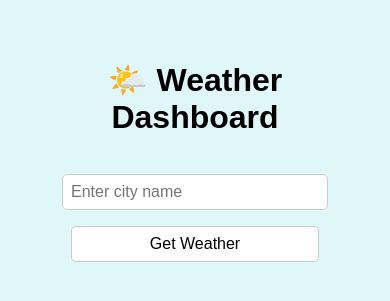
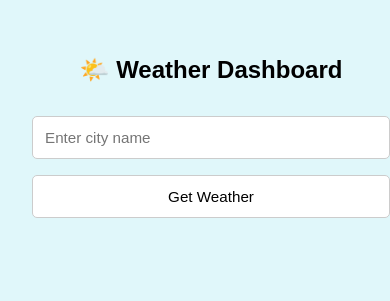
Before and after one commit to Mohammed-Owais-08/Real-Time-Weather-Data-Pipeline, a Flask app: page / in a window 390 px wide. Shown: the top 301 px of the page. Run offline with Flask 3, Linux system fonts and the light colour scheme.

Commit message:
Made weather dashboard responsive for mobile devices

```diff
--- a/templates/index.html
+++ b/templates/index.html
@@ -1,6 +1,7 @@
 <!DOCTYPE html>
 <html>
 <head>
+  <meta name="viewport" content="width=device-width, initial-scale=1.0" />
   <title>🌤️ Weather Dashboard</title>
   <style>
     body {
@@ -20,12 +21,13 @@
     }
 
     input, button {
-      padding: 0.5rem;
+      padding: 0.75rem;
       margin-top: 1rem;
-      width: 80%;
+      width: 100%;
       font-size: 1rem;
       border-radius: 5px;
       border: 1px solid #ccc;
+      box-sizing: border-box;
     }
 
     button {
@@ -49,6 +51,32 @@
     #result p {
       margin: 0.5rem 0;
     }
+    @media (max-width: 600px)
+    {
+      body {
+        padding: 1rem 0.5rem;
+      }
+
+      h1 {
+        font-size: 1.5rem;
+      }
+
+      .container {
+        width: 100%;
+        padding: 1rem;
+      }
+
+      input, button {
+        font-size: 0.95rem;
+      }
+
+      #result {
+        font-size: 0.95rem;
+      }
+    }
+
+
+
   </style>
 </head>
 <body>
```
